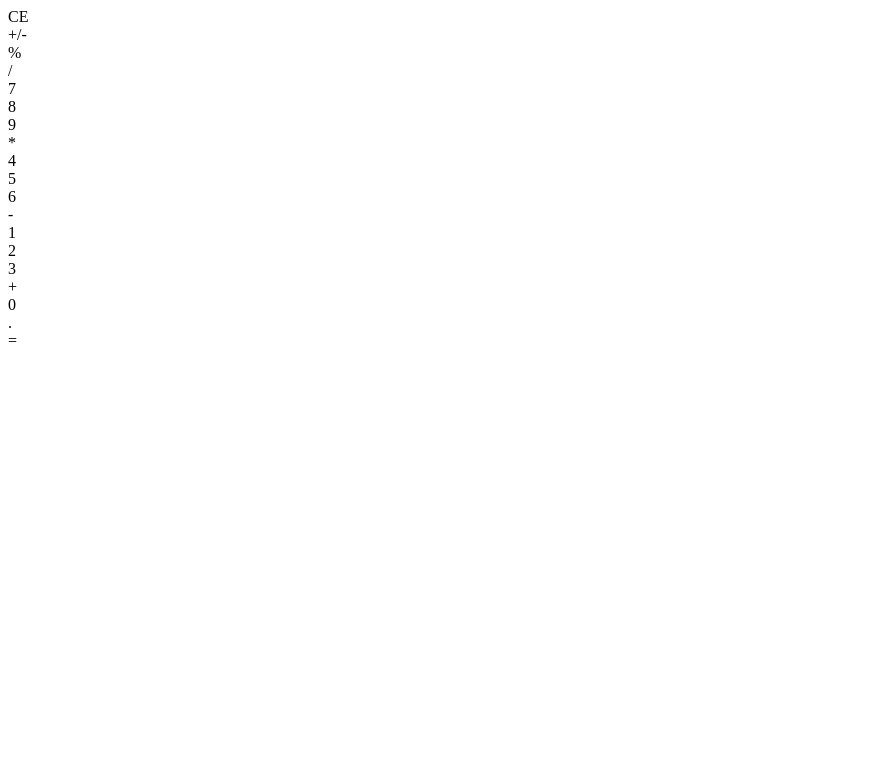
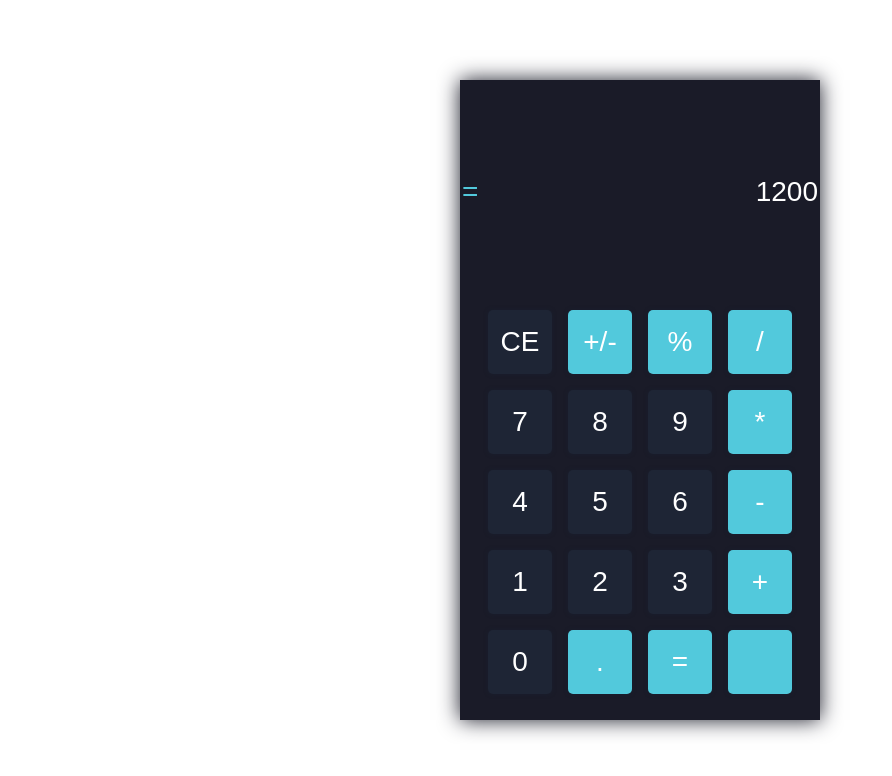
Before and after one commit to pomogaeva/calculator, a plain HTML site: page index.html in a window 1280 px wide. Shown: the whole page, without its empty margins (0-892 px from the left). Drawn offline with Linux system fonts and the light colour scheme.

Commit message:
add styles

```diff
--- a/index.html
+++ b/index.html
@@ -12,9 +12,10 @@
 
   <div class="calc-wrapper">
     <div class="calc-screen">
-
+      <div class="screen-eq">=</div>
+      <div class="calc-screen-nomber">1200</div>
+      <input type="hidden" class="calc__input" value="1200">
     </div>
-
     <div class="calc-keyboard">
       <div class="key-ce btn">CE</div>
       <div class="key-plus-minus op">+/-</div>
--- a/style.css
+++ b/style.css
@@ -0,0 +1,72 @@
+*{
+    margin: 0;
+    padding: 0;
+    font-family: sans-serif;
+    font-size: 28px;
+    box-sizing: border-box;
+}
+html,
+body {
+    min-height: 100%;
+    height: 100%;
+    background-color: white;
+    display: flex;
+    justify-content: center;
+    align-items: center;
+}
+.calc-wrapper{
+    width: 360px;
+    height: 640px;
+    background-color: #1A1B28;
+    border: 2px solid #1A1B28;
+    box-shadow: 0 0 20px #1A1B28;
+}
+.calc-keyboard {
+    display: flex;
+    flex-flow: row wrap;
+    justify-content: center;
+    align-items: flex-end;
+    color: white;
+}
+.calc-screen {
+    color: white;
+    font-size: 50px;
+    height: 220px;
+    margin: 0 auto;
+    display: flex;
+    align-items: center;
+    justify-content: space-between;
+}
+.screen-eq{
+    display: flex;
+    justify-content: flex-start;
+    color: #52C9DC;
+    font-size: 50;
+}
+.calc-screen-nomber{
+    display: flex;
+    justify-content: flex-end;
+}
+.btn,
+.op {
+    margin: 8px;
+    font-size: 28px;
+    background-color: #1E2535;
+    opacity: 1;
+    width: 64px;
+    height: 64px;
+    border-radius: 5px;
+    display: flex;
+    justify-content: center;
+    align-items: center;
+    box-shadow: 0 0 4px #191f2e;
+    cursor: pointer;
+}
+.btn:hover,
+.op:hover {
+    box-shadow: none;
+    border: 2px solid #191f2e;
+}
+.op {
+    background-color:#52C9DC;
+}
```
